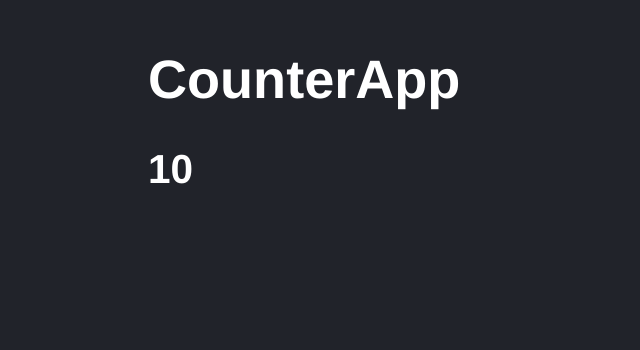
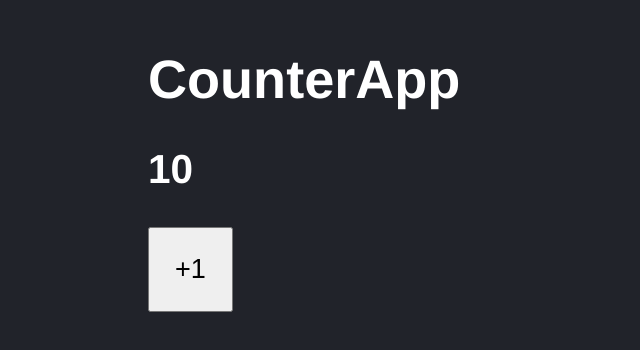
Before and after one commit to jhonnycgarcia/dev-talles-react-counter-app, a React (Vite) app: page / in a window 1280 px wide. Shown: the part 136-486 px from the top of the page, without its empty margins (0-640 px from the left). Built offline with nearby package versions, Linux system fonts and the light colour scheme.

Commit message:
Evento click (Eventos en general)

```diff
--- a/src/CounterApp.jsx
+++ b/src/CounterApp.jsx
@@ -1,10 +1,18 @@
 import PropTypes from 'prop-types';
 
 export const CounterApp = ({ value }) => {
+
+    const increment = () => {
+        console.log('Clicked')
+    }
+
     return (
         <>
             <h1>CounterApp</h1>
-        <h2> { value } </h2>
+            <h2> {value} </h2>
+            <button onClick={() => increment()}>
+                +1
+            </button>
         </>
     );
 }
--- a/src/style.css
+++ b/src/style.css
@@ -5,3 +5,8 @@ html, body {
     font-size: 1.3rem;
     padding: 70px;
 }
+
+button {
+    padding: 25px;
+    font-size: 1.3rem;
+}
```
Also changed, not shown: 1 other file (tests, documents, lock files or other folders). Lines whose indentation alone changed are shown as unchanged.
